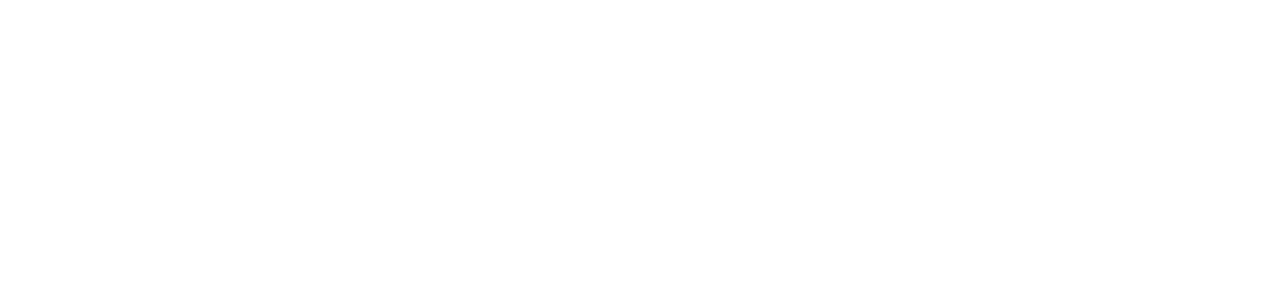
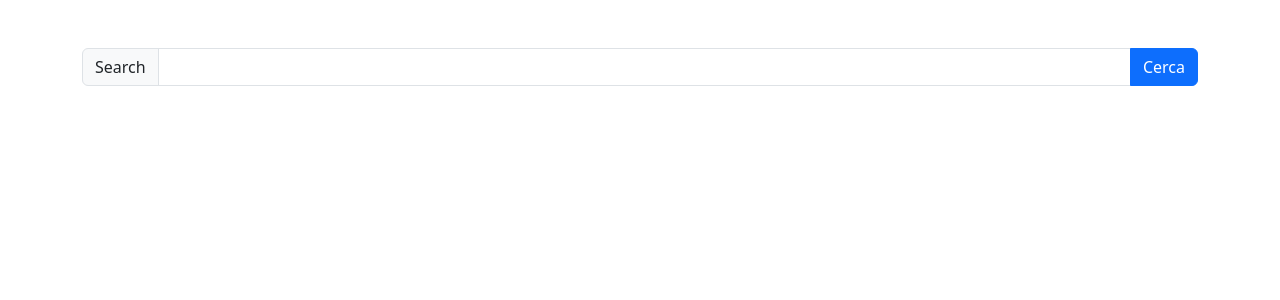
Before and after one commit to mielecarmine/vite-boolflix, a Vue app: page / in a window 1280 px wide. Shown: the top 300 px of the page. Built offline with nearby package versions, Linux system fonts and the light colour scheme.

Commit message:
feat: search films

```diff
--- a/src/App.vue
+++ b/src/App.vue
@@ -1,6 +1,59 @@
-<script></script>
+<script>
+import axios from "axios";
+import { store } from "./store/index";
 
-<template></template>
+export default {
+  data() {
+    return {
+      store,
+      input_text: "",
+    };
+  },
+
+  methods: {
+    getFilms() {
+      axios
+        .get(
+          `https://api.themoviedb.org/3/search/movie?query=${this.input_text}&language=it-IT&api_key=d412bfcc96af738b7acab8717a83e0ff`
+        )
+        .then((res) => {
+          store.films = res.data.results;
+          console.log(store.films);
+        });
+    },
+  },
+};
+</script>
+
+<template>
+  <div class="container">
+    <div class="input-group mb-3 mt-5">
+      <span class="input-group-text" id="inputGroup-sizing-default"
+        >Search</span
+      >
+      <input
+        type="text"
+        class="form-control"
+        aria-label="Sizing example input"
+        aria-describedby="inputGroup-sizing-default"
+        v-model="input_text"
+      />
+      <button @click="getFilms()" class="btn btn-primary">Cerca</button>
+    </div>
+    <ul v-for="(film, index) in store.films" class="list-group">
+      <li class="list-group-item"><b>Titolo:</b> {{ film.title }}</li>
+      <li class="list-group-item">
+        <b>Titolo originale:</b> {{ film.original_title }}
+      </li>
+      <li class="list-group-item">
+        <b>Lingua originale:</b> {{ film.original_language }}
+      </li>
+      <li class="list-group-item">
+        <b>Voto medio:</b> {{ film.vote_average }}
+      </li>
+    </ul>
+  </div>
+</template>
 
 <style lang="scss">
 @use "./styles/general.scss";
--- /dev/null
+++ b/src/store/index.js
@@ -0,0 +1,5 @@
+import { reactive } from "vue";
+
+export const store = reactive({
+  films: [],
+});
```
